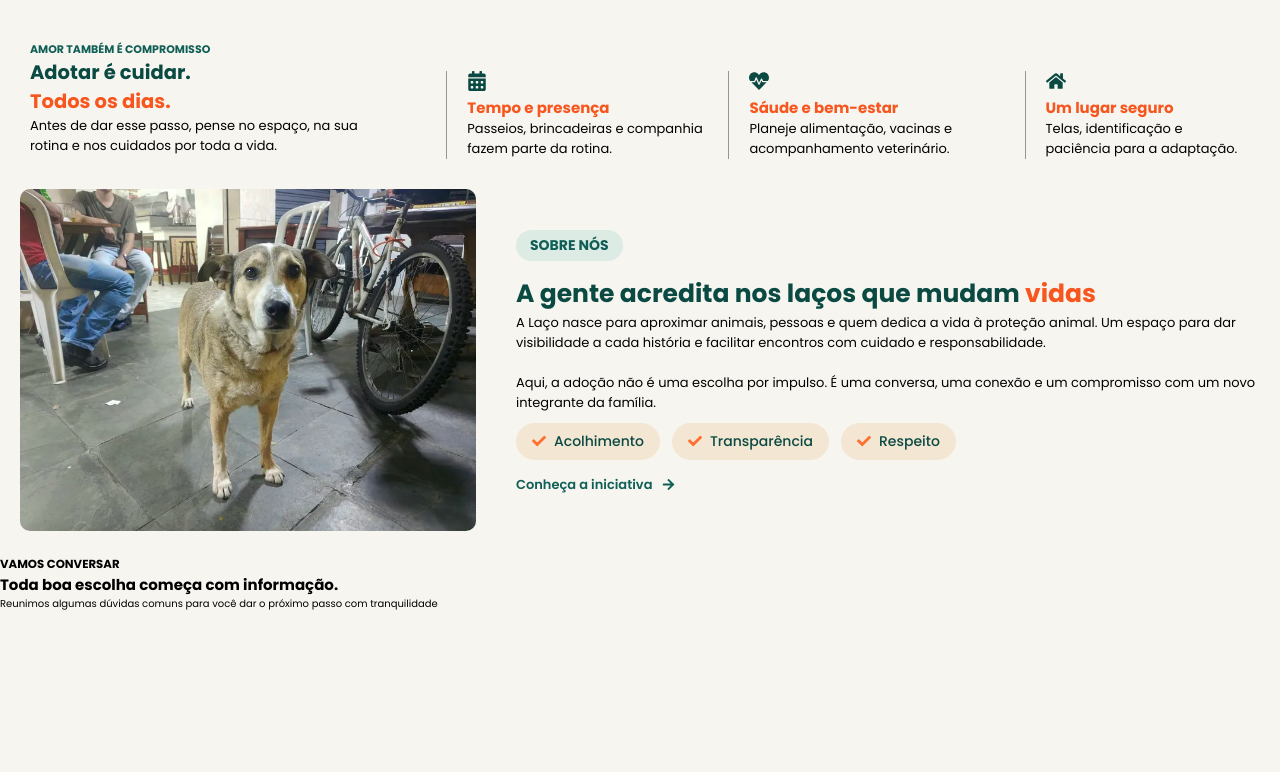
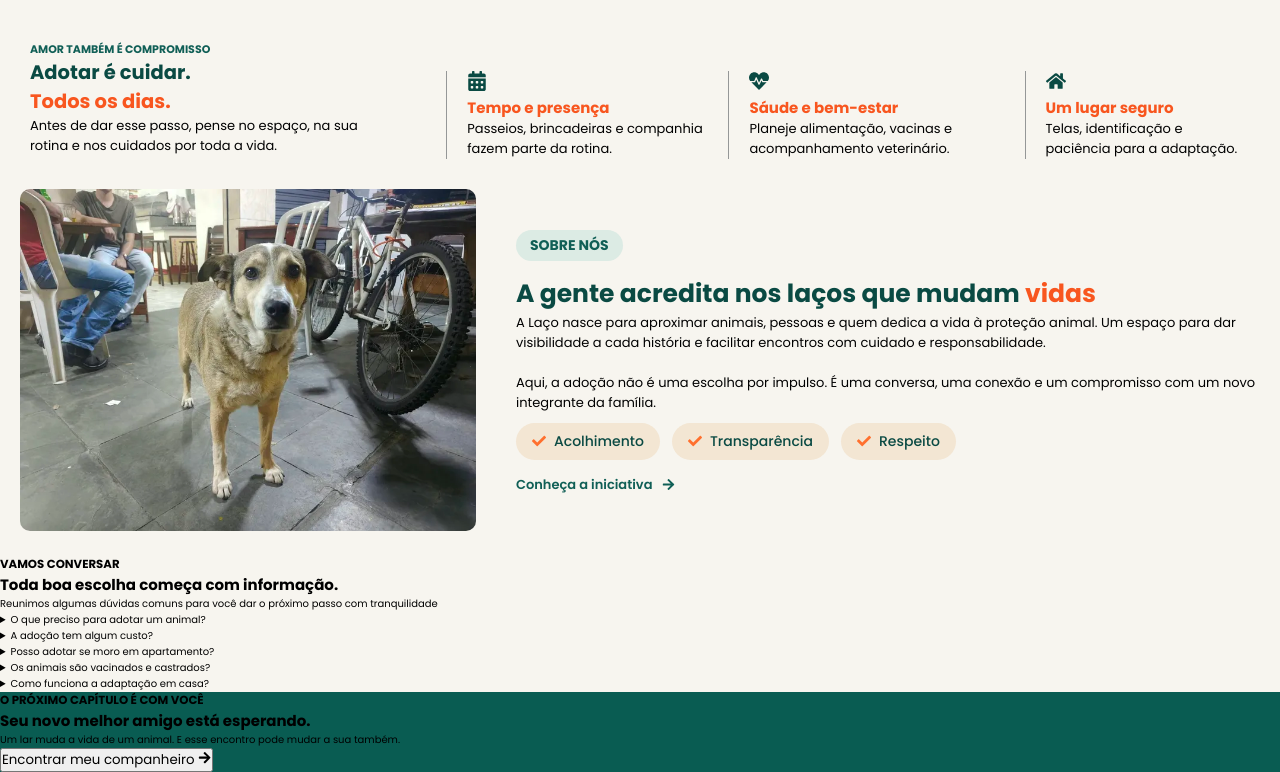
Before and after one commit to Eder-Rafael-Avila/pet-vibe, a React (Vite) app in the folder frontend/: page /Adocao in a window 1280 px wide. Shown: the part 1296-2068 px from the top of the page. Before the commit the page ends 1908 px from the top, so only its background shows below. Built offline with nearby package versions, Linux system fonts and the light colour scheme; a web font is replaced by a local one.

Commit message:
Falta as duvidas e footer
falta isso ai mesmo irmao duvidas e footer KKDADKAKDAP

```diff
--- a/frontend/src/components/adocao/index.jsx
+++ b/frontend/src/components/adocao/index.jsx
@@ -341,16 +341,51 @@ export default function Adocao() {
 
       <section className="duvidas">
         <div className="conteudo-duvidas">
-            <h3>VAMOS CONVERSAR</h3>
-            <h1>Toda boa escolha começa com informação.</h1>
+          <h3>VAMOS CONVERSAR</h3>
+          <h1>Toda boa escolha começa com informação.</h1>
 
-            <p>Reunimos algumas dúvidas comuns para você dar o próximo passo com tranquilidade</p>
+          <p>Reunimos algumas dúvidas comuns para você dar o próximo passo com tranquilidade</p>
         </div>
 
         <div className="perguntas">
-            <div className="cards-perguntas">
+          <div className="cards-perguntas">
+            <details>
+              <summary>O que preciso para adotar um animal?</summary>
+              <p>Você precisa ter 18 anos ou mais, apresentar um documento e conversar com o responsável sobre sua rotina e seu lar. Cada ONG ou protetor pode ter critérios próprios, incluindo entrevista e assinatura de um termo de adoção responsável.</p>
+            </details>
 
-            </div>
+            <details>
+              <summary>A adoção tem algum custo?</summary>
+              <p>Pedro gay</p>
+            </details>
+
+            <details>
+              <summary>Posso adotar se moro em apartamento?</summary>
+              <p>Pedro gay</p>
+            </details>
+
+            <details>
+              <summary>Os animais são vacinados e castrados?</summary>
+              <p>Pedro gay</p>
+            </details>
+
+            <details>
+              <summary>Como funciona a adaptação em casa?</summary>
+            </details>
+          </div>
+        </div>
+      </section>
+
+
+      <section className="parte-baixo">
+        <div className="conteudo-baixo">
+          <h3>O PRÓXIMO CAPÍTULO É COM VOCÊ</h3>
+
+          <h1>Seu novo melhor amigo está esperando.</h1>
+
+          <p>Um lar muda a vida de um animal. E esse encontro pode mudar a sua também.</p>
+
+          <button className="btn-baixo">Encontrar meu companheiro <FaArrowRight /> </button>
         </div>
       </section>
     </div>
--- a/frontend/src/components/adocao/index.scss
+++ b/frontend/src/components/adocao/index.scss
@@ -242,4 +242,37 @@
     }
 }
 
+
+
+
+
+
+
+
+
+
+
+
+
+
+
+
+
+
+
+
+
+
+
+
+
+
+
+
+
+
+.parte-baixo{
+  background-color: #095c52;
 }
+
+}
--- a/frontend/src/components/card-animal/index.scss
+++ b/frontend/src/components/card-animal/index.scss
@@ -6,8 +6,6 @@
     border: 1px solid #ddd;
     border-radius: 12px;
     background-color: white;
-
-
 
 
     .status{
```
